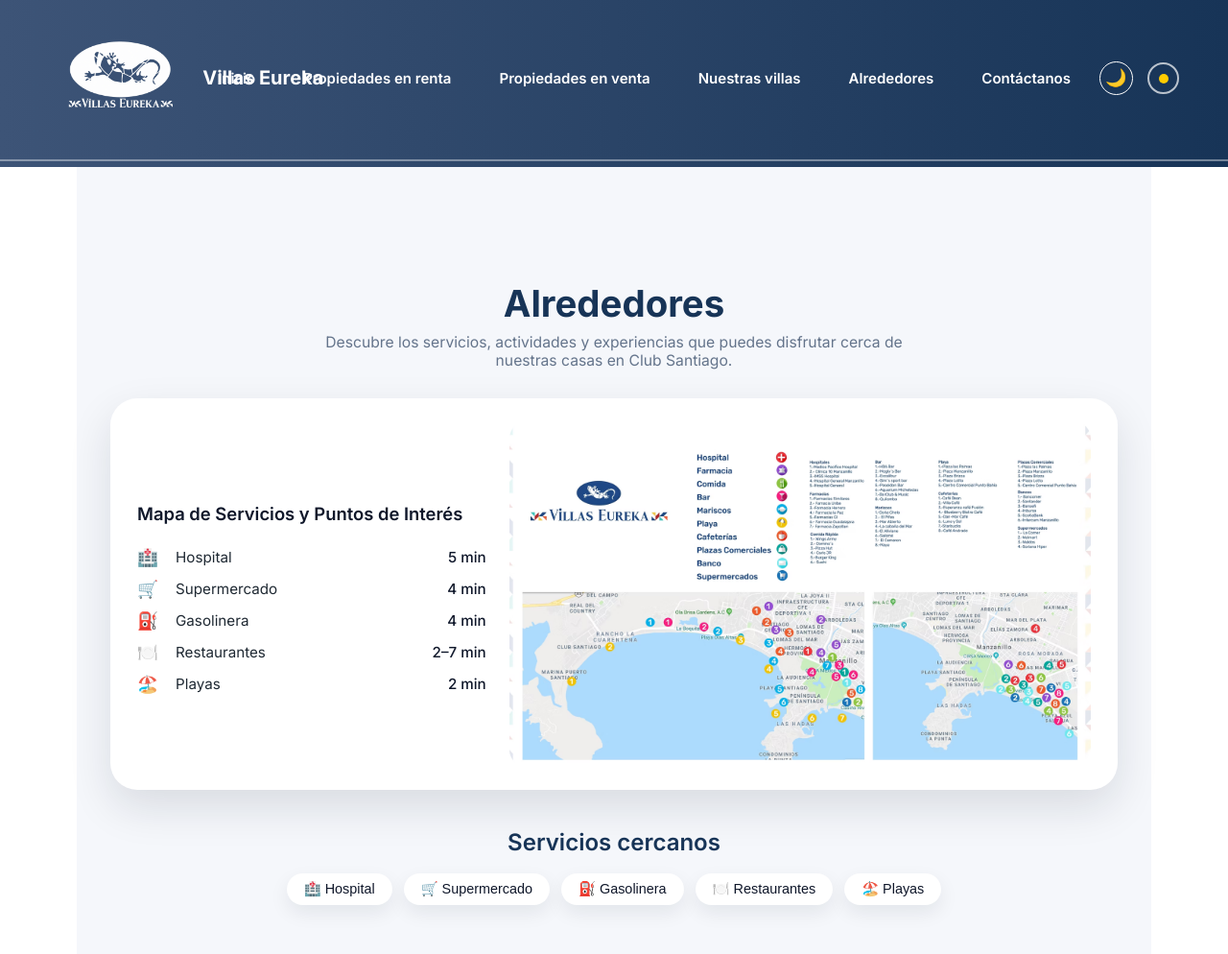
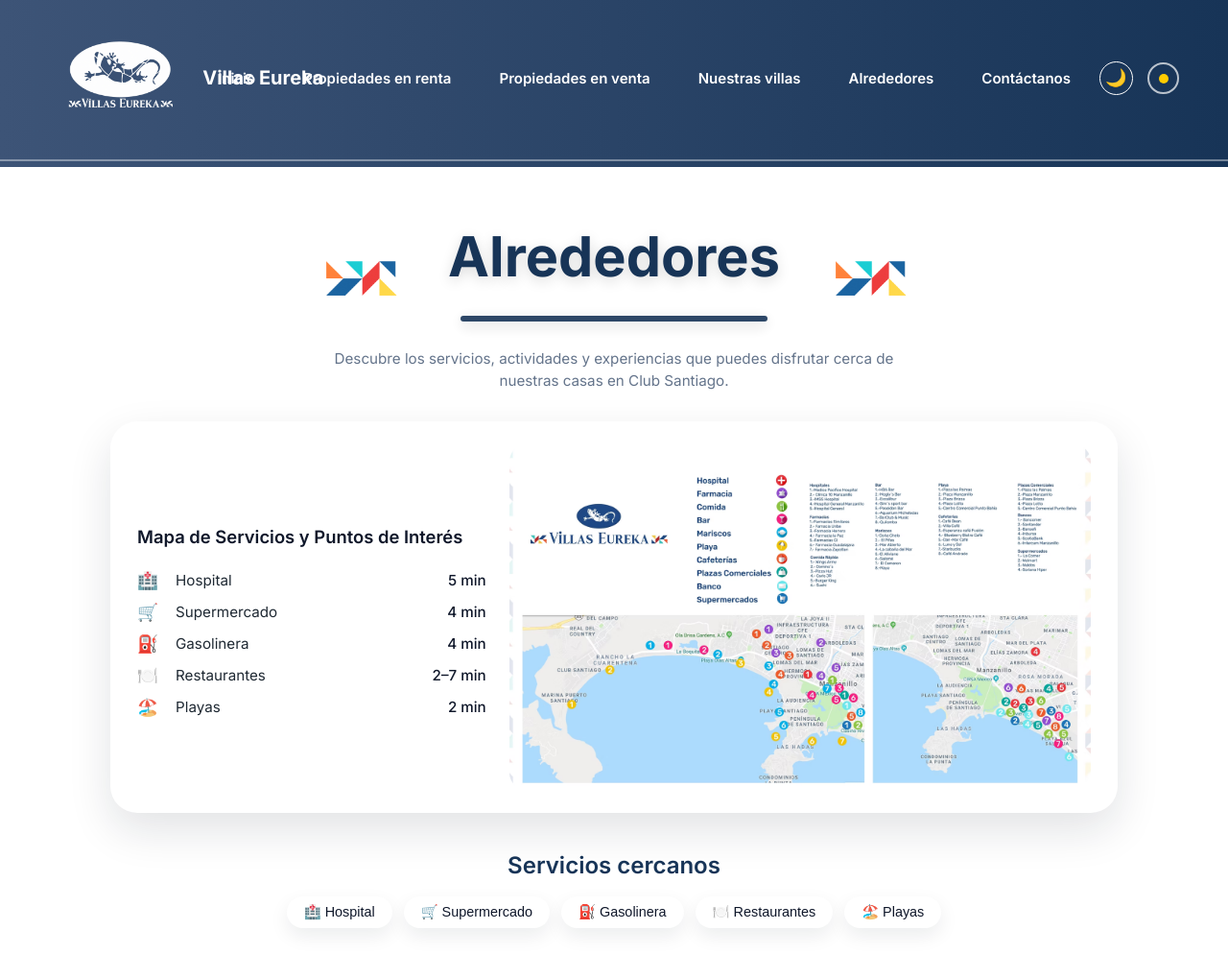
Before and after one commit to DIMAS0717/Club-Santiago, a PHP site: page /alrededores.php in a window 1280 px wide. Shown: the top 994 px of the page at 96% size. Run offline with PHP 8.4, Linux system fonts and the light colour scheme.

Commit message:
Se resolvieron conflictos

```diff
--- a/alrededores.php
+++ b/alrededores.php
@@ -20,12 +20,22 @@
 
   <!-- TÍTULO + INTRO -->
   <section class="section around-header">
+
+  <div class="around-title-wrap">
+    <img src="assets/images/iconoeureka.png" class="around-title-deco" alt="">
     <h1 class="around-title">Alrededores</h1>
-    <p class="around-subtitle">
-      Descubre los servicios, actividades y experiencias que puedes disfrutar
-      cerca de nuestras casas en Club Santiago.
-    </p>
-  </section>
+    <img src="assets/images/iconoeureka.png" class="around-title-deco" alt="">
+  </div>
+
+  <span class="around-title-underline"></span>
+
+  <p class="around-subtitle">
+    Descubre los servicios, actividades y experiencias que puedes disfrutar
+    cerca de nuestras casas en Club Santiago.
+  </p>
+
+</section>
+
 
   <!-- MAPA DE SERVICIOS -->
   <section class="section around-map-section">
@@ -206,6 +216,38 @@
   </div>
 </section>
 
+<section class="gallery-section">
+  <div class="gallery-header">
+    <h2>Galería de Club Santiago</h2>
+    <p>Un vistazo a lo que te espera en este paraíso frente al mar</p>
+  </div>
+
+  <div class="gallery-grid">
+    <!-- Imagen grande -->
+    <div class="gallery-item large" style="background-image:url('assets/images/ciclismo.jpg')">
+      <span>Playa La Boquita</span>
+    </div>
+
+    <!-- Imagen mediana -->
+    <div class="gallery-item medium" style="background-image:url('assets/images/golf.jpg')">
+      <span>Campo de Golf</span>
+    </div>
+
+    <!-- Imagen mediana -->
+    <div class="gallery-item medium" style="background-image:url('assets/images/playa.jpg')">
+      <span>Atardeceres Mágicos</span>
+    </div>
+
+    <!-- Imagen horizontal -->
+    <div class="gallery-item wide" style="background-image:url('assets/images/senderismo.png')">
+      <span>Marina</span>
+    </div>
+  </div>
+
+  <div class="gallery-cta">
+    <a href="#" class="btn-gallery">Ver galería completa</a>
+  </div>
+</section>
 
 
 </main>
--- a/assets/alrededores.css
+++ b/assets/alrededores.css
@@ -1,30 +1,55 @@
 /* ===================== ALREDEDORES ===================== */
 
-.alrededores-page {
-  background-color: #f5f7fb;
-  font-family: "Inter", system-ui, -apple-system, BlinkMacSystemFont, sans-serif;
-}
+/* Título + intro */
 
-/* Título + intro */
+/* ===================== TÍTULO ALREDEDORES ===================== */
 
 .around-header {
   text-align: center;
   padding-top: 40px;
+  margin-bottom: 30px;
+}
+
+.around-title-wrap {
+  display: flex;
+  justify-content: center;
+  align-items: center;
+  gap: 50px;
 }
 
 .around-title {
-  font-size: 2.4rem;
-  font-weight: 700;
-  color: #173457;
-  margin-bottom: 8px;
+  font-size: 3.6rem;
+  font-weight: 800;
+  color: #173457; /* adaptado al color del sitio */
+  text-shadow: 0 4px 14px rgba(0,0,0,0.15);
+  margin-top: -30px;
+}
+
+.around-title-deco {
+  width: 85px;
+  margin-top: -25px;
+  opacity: 0.9;
+}
+
+.around-title-underline {
+  display: block;
+  width: 320px;
+  height: 6px;
+  background: #173457;
+  margin: -20px auto 28px auto;
+  border-radius: 4px;
+  opacity: 0.9;
+  box-shadow: 0 4px 15px rgba(0,0,0,0.2);
 }
 
 .around-subtitle {
   max-width: 640px;
   margin: 0 auto;
   color: #64748b;
-  font-size: 0.98rem;
+  font-size: 0.95rem;
+  line-height: 1.5;
 }
+
 
 /* MAPA */
 
--- a/contacto.php
+++ b/contacto.php
@@ -39,7 +39,7 @@
         <div class="cs-info-block">
           <div class="cs-icon"><i class="fas fa-envelope"></i></div>
           <div>
-            <p class="cs-label">Nuestro Email</p>
+            <p class="cs-label">Email</p>
             <p class="cs-detail">goyorealestate@gmail.com</p>
           </div>
         </div>
```
Also changed, not shown: other parts of assets/alrededores.css (+131 -0 lines).
